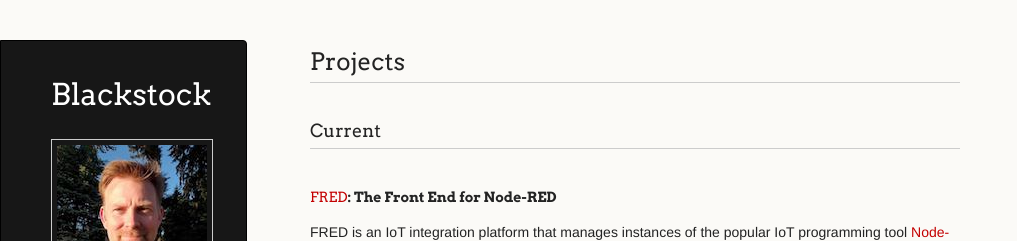
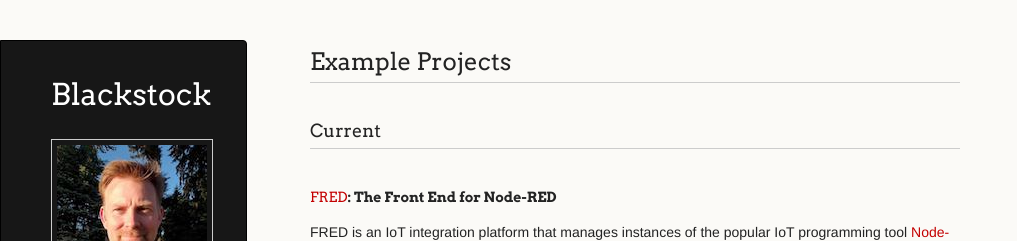
Before and after one commit to mblackstock/mblackstock.github.io, a Jekyll site: the page built from projects/index.md, in a window 1280 px wide and 900 px high. Shown: the top 241 px of the window, without its empty margins (0-1017 px from the left). Built offline with Jekyll 4.4.1, drawn with Linux system fonts in a browser that asks for light colours.

Commit message:
example projects

```diff
--- a/projects/index.md
+++ b/projects/index.md
@@ -3,7 +3,7 @@ layout: default
 title: Projects
 ---
 
-## Projects
+## Example Projects
 
 ### Current
 
```
